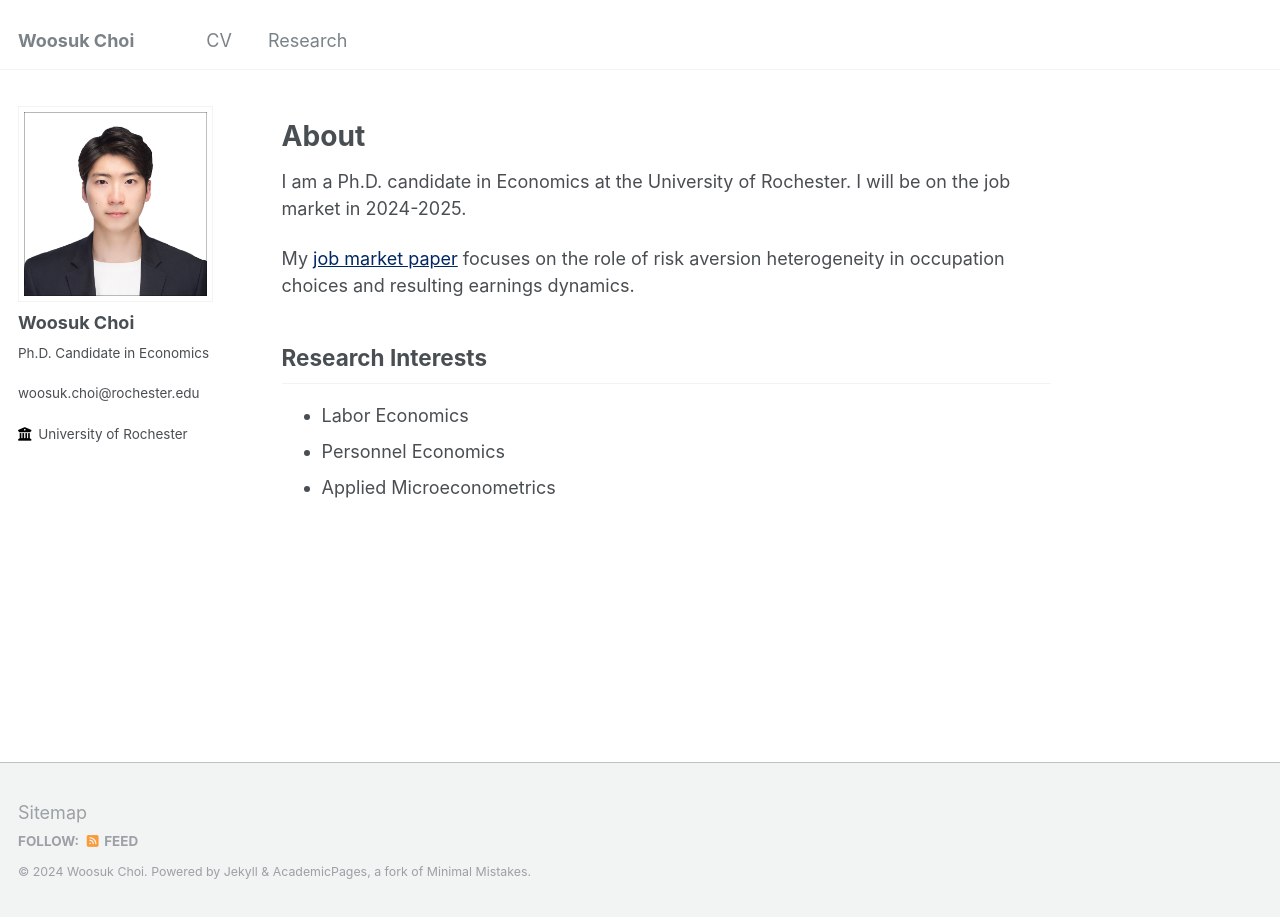
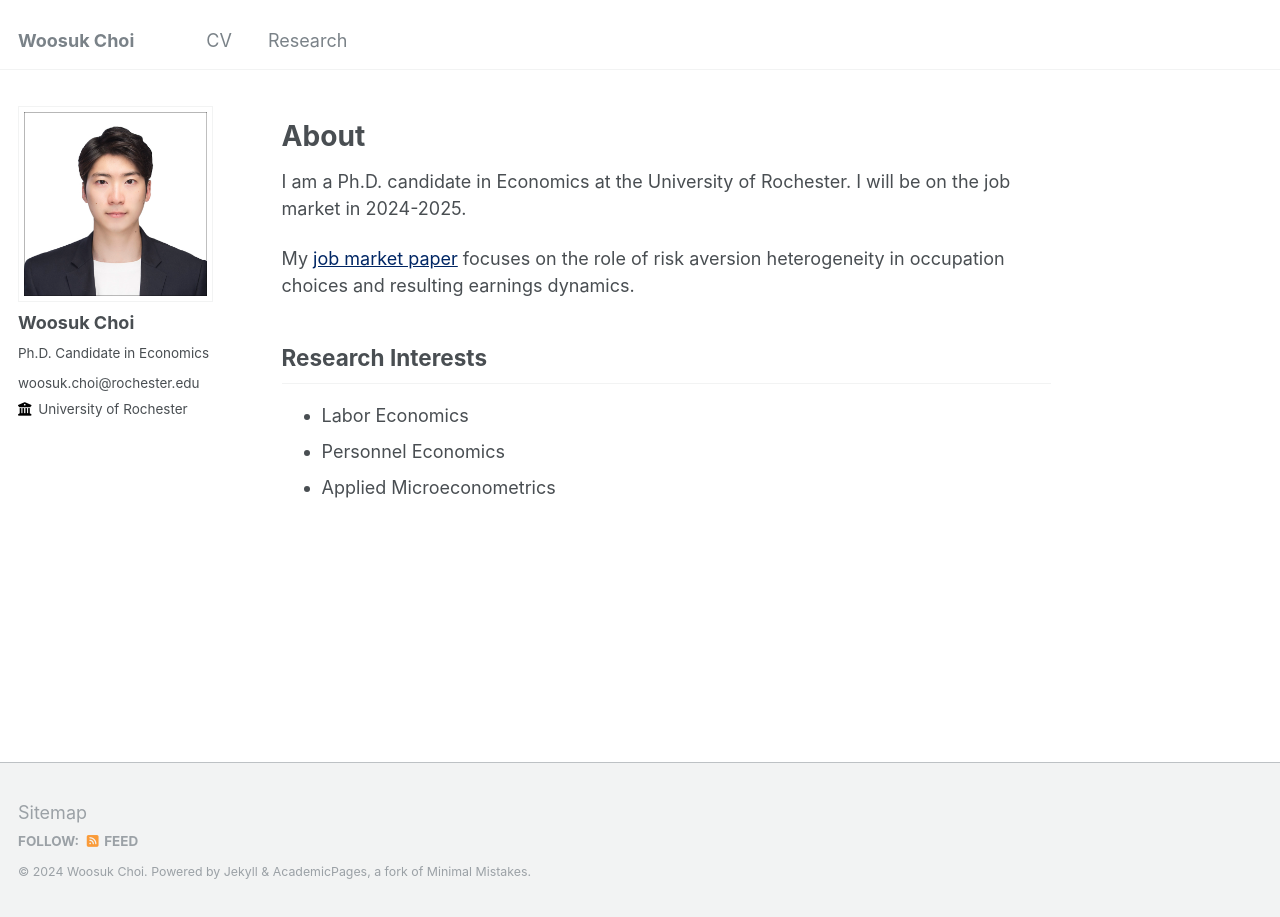
Before and after one commit to woosukchoi/old_page, a Jekyll site: the page built from _pages/about.md, in a window 1280 px wide. Built offline with Jekyll 4.4.1, drawn with Linux system fonts in a browser that asks for light colours.

Commit message:
Update _sidebar.scss

```diff
--- a/_sass/_sidebar.scss
+++ b/_sass/_sidebar.scss
@@ -149,6 +149,15 @@
 
   @include breakpoint($large) {
     margin-top: 10px;
+    margin-bottom: 5px;
+  }
+}
+
+.author__email {
+  margin: 0;
+
+  @include breakpoint($large) {
+    margin-top: 5px;
     margin-bottom: 20px;
   }
 }
```
